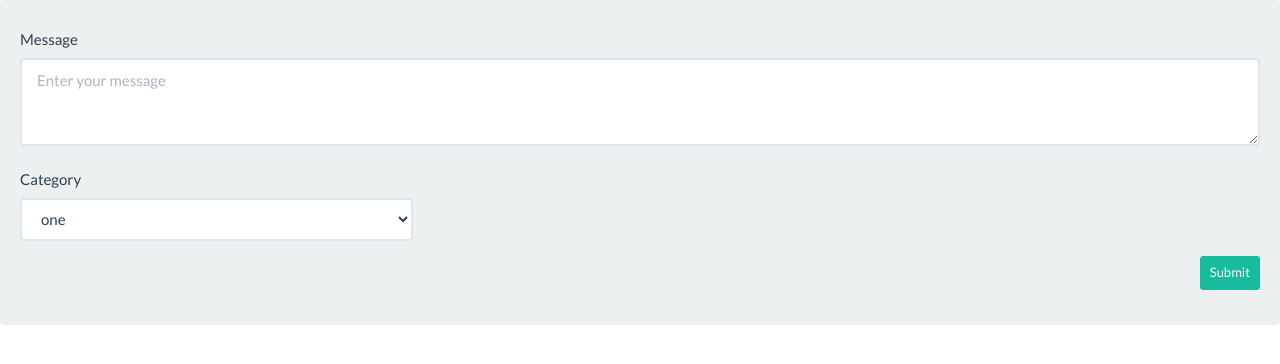
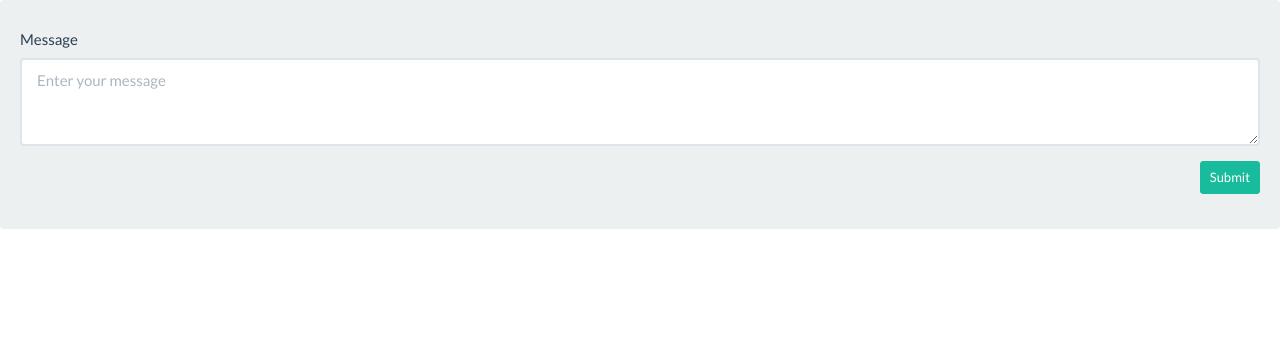
Before and after one commit to opendatakosovo/bookmarklet-concept, a Jekyll site: the page bookmarklet-form.html, which Jekyll copies as it is, in a window 1280 px wide. Shown: the top 364 px of the page. Built offline with Jekyll 4.4.1, drawn with Linux system fonts in a browser that asks for light colours.

Commit message:
minor fix

```diff
--- a/bookmarklet-form.html
+++ b/bookmarklet-form.html
@@ -14,19 +14,7 @@
             <label for="message" class="h5">Message</label>
             <textarea id='message' name='message' class="form-control" rows="3" placeholder="Enter your message"></textarea>
         </div>
-        <div class="row">
-            <div class="form-group col-sm-4">
-                <label for="name" class="h5">Category</label>
-               <select id="category" class="form-control" name='category'>
-                 <option value = "1">one</option>
-                 <option value = "2">two</option>
-                 <option value = "3">three</option>
-                 <option value = "4">four</option>
-               </select>
-               <input type="hidden" name="url" id="url">
-            </div>
-        </div>
-
+        <input type="hidden" name="url" id="url">
         <button type="submit" class="btn btn-success btn-sm pull-right">Submit</button>
         <div class="clearfix"></div>
     </form>
```
Also changed, not shown: other parts of bookmarklet-form.html (+1 -1 lines).
